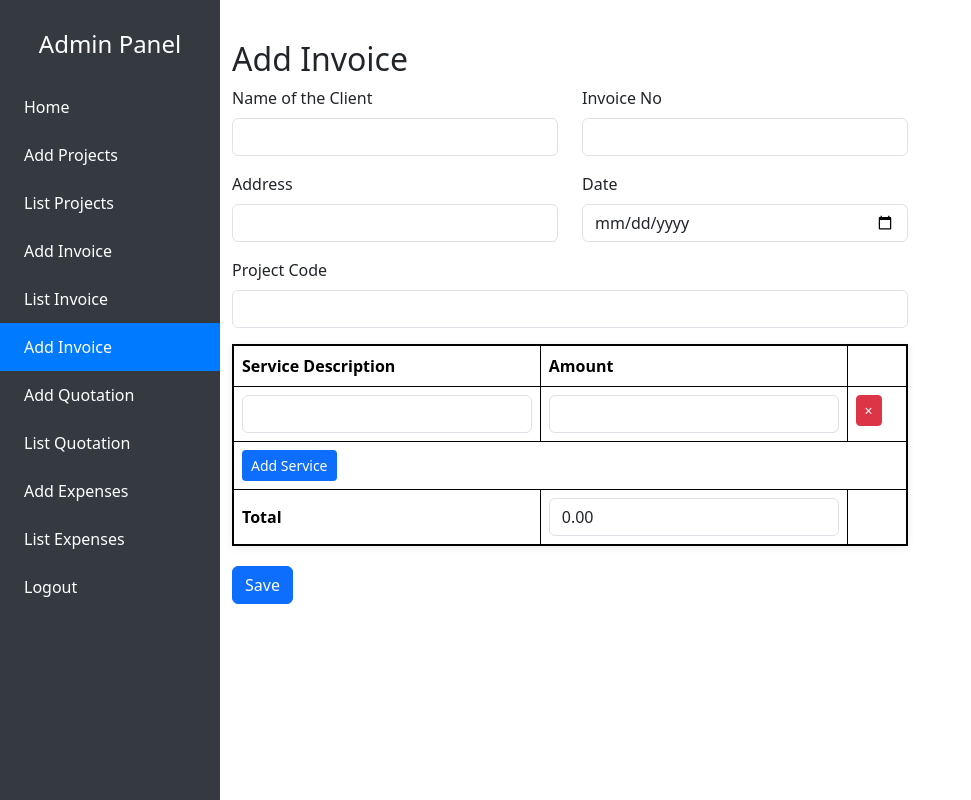
After one commit to YasithRuwantha/Admin-panel-final, a CodeIgniter app: page /database/index.php/invoice/add_invoice in a window 1280 px wide. The commit adds this page. Shown: the whole page, without its empty margins (0-971 px from the left). Run offline with CodeIgniter, Linux system fonts and the light colour scheme.

Commit message:
feat : added add invoice page ;

```diff
--- a/application/config/routes.php
+++ b/application/config/routes.php
@@ -1,4 +1,3 @@
-
 
 <?php
 defined('BASEPATH') OR exit('No direct script access allowed');
@@ -54,5 +53,6 @@ defined('BASEPATH') OR exit('No direct script access allowed');
 $route['default_controller'] = 'auth';
 $route['project/add'] = 'project/add';
 $route['project/list'] = 'project/list';
+$route['invoice/add_invoice'] = 'invoice/add_invoice';
 $route['404_override'] = '';
 $route['translate_uri_dashes'] = FALSE;
--- /dev/null
+++ b/application/controllers/Invoice.php
@@ -0,0 +1,35 @@
+
+<?php
+defined('BASEPATH') OR exit('No direct script access allowed');
+
+class Invoice extends CI_Controller {
+    public function __construct() {
+        parent::__construct();
+        $this->load->database();
+        $this->load->helper('url');
+        $this->load->library('session');
+    }
+
+    public function add_invoice() {
+        if ($this->input->post()) {
+            $data = [
+                'name'        => $this->input->post('name'),
+                'invoice_no'  => $this->input->post('invoice_no'),
+                'address'     => $this->input->post('address'),
+                'invoice_date'=> $this->input->post('invoice_date'),
+                'project_code'=> $this->input->post('project_code'),
+                'description' => $this->input->post('description'),
+                'amount'      => $this->input->post('amount'),
+            ];
+            $this->db->insert('invoice', $data);
+            redirect('invoice/list');
+        } else {
+            $this->load->view('add_invoice');
+        }
+    }
+
+	    public function list() {
+        $invoices = $this->db->get('invoice')->result_array();
+        $this->load->view('list_invoice', ['invoices' => $invoices]);
+    }
+}
--- /dev/null
+++ b/application/views/add_invoice.php
@@ -0,0 +1,102 @@
+<!DOCTYPE html>
+<html lang="en">
+<head>
+    <meta charset="UTF-8">
+    <title>Add Invoice</title>
+    <link rel="stylesheet" href="https://cdn.jsdelivr.net/npm/bootstrap@5.3.2/dist/css/bootstrap.min.css">
+</head>
+<body>
+<div class="d-flex">
+    <?php $this->load->view('sidebar'); ?>
+    <div class="container" style="max-width:700px; margin-top:40px; margin-left:220px;">
+        <h2>Add Invoice</h2>
+        <form method="post">
+            <div class="row mb-3">
+                <div class="col-md-6">
+                    <label class="form-label">Name of the Client</label>
+                    <input type="text" name="name" class="form-control" required>
+                </div>
+                <div class="col-md-6">
+                    <label class="form-label">Invoice No</label>
+                    <input type="text" name="invoice_no" class="form-control" required>
+                </div>
+            </div>
+            <div class="row mb-3">
+                <div class="col-md-6">
+                    <label class="form-label">Address</label>
+                    <input type="text" name="address" class="form-control" required>
+                </div>
+                <div class="col-md-6">
+                    <label class="form-label">Date</label>
+                    <input type="date" name="invoice_date" class="form-control" required>
+                </div>
+            </div>
+            <div class="mb-3">
+                <label class="form-label">Project Code</label>
+                <input type="text" name="project_code" class="form-control" required>
+            </div>
+            <div class="mb-3">
+                <table class="table table-bordered" id="services-table" style="background:#f8f9fa;border:2px solid #000;box-shadow:0 2px 8px rgba(0,0,0,0.08);margin-bottom:20px;">
+                    <thead>
+                        <tr style="background:#f8f9fa;">
+                            <th>Service Description</th>
+                            <th>Amount</th>
+                            <th style="width:60px;"></th>
+                        </tr>
+                    </thead>
+                    <tbody>
+                        <tr>
+                            <td><input type="text" name="description[]" class="form-control" required></td>
+                            <td><input type="number" step="0.01" name="amount[]" class="form-control amount-input" required></td>
+                            <td><button type="button" class="btn btn-danger btn-sm remove-row">&times;</button></td>
+                        </tr>
+                    </tbody>
+                    <tfoot>
+                        <tr>
+                            <td colspan="3"><button type="button" class="btn btn-sm" id="add-row" style="background:#0d6dfc;color:#fff;">Add Service</button></td>
+                        </tr>
+                        <tr>
+                            <td style="font-weight:bold;">Total</td>
+                            <td><input type="number" step="0.01" name="total" class="form-control" readonly value="0" id="total"></td>
+                            <td></td>
+                        </tr>
+                    </tfoot>
+                </table>
+            </div>
+            <button type="submit" class="btn btn-primary">Save</button>
+        </form>
+        <script>
+            function updateTotal() {
+                let total = 0;
+                document.querySelectorAll('.amount-input').forEach(function(input) {
+                    let val = parseFloat(input.value);
+                    if (!isNaN(val)) total += val;
+                });
+                document.getElementById('total').value = total.toFixed(2);
+            }
+            document.getElementById('add-row').addEventListener('click', function() {
+                let tbody = document.querySelector('#services-table tbody');
+                let row = document.createElement('tr');
+                row.innerHTML = '<td><input type="text" name="description[]" class="form-control" required></td>' +
+                               '<td><input type="number" step="0.01" name="amount[]" class="form-control amount-input" required></td>' +
+                               '<td><button type="button" class="btn btn-danger btn-sm remove-row">&times;</button></td>';
+                tbody.appendChild(row);
+            });
+            document.querySelector('#services-table').addEventListener('input', function(e) {
+                if (e.target.classList.contains('amount-input')) {
+                    updateTotal();
+                }
+            });
+            document.querySelector('#services-table').addEventListener('click', function(e) {
+                if (e.target.classList.contains('remove-row')) {
+                    let row = e.target.closest('tr');
+                    row.parentNode.removeChild(row);
+                    updateTotal();
+                }
+            });
+            updateTotal();
+        </script>
+    </div>
+</div>
+</body>
+</html>
--- a/application/views/sidebar.php
+++ b/application/views/sidebar.php
@@ -26,6 +26,7 @@
     <a href="<?php echo site_url('project/list'); ?>" class="<?php echo (uri_string() == 'project/list') ? 'active' : ''; ?>">List Projects</a>
     <a href="#">Add Invoice</a>
     <a href="#">List Invoice</a>
+    <a href="<?php echo site_url('invoice/add_invoice'); ?>" class="<?php echo (uri_string() == 'invoice/add_invoice') ? 'active' : ''; ?>">Add Invoice</a>
     <a href="#">Add Quotation</a>
     <a href="#">List Quotation</a>
     <a href="#">Add Expenses</a>
```
